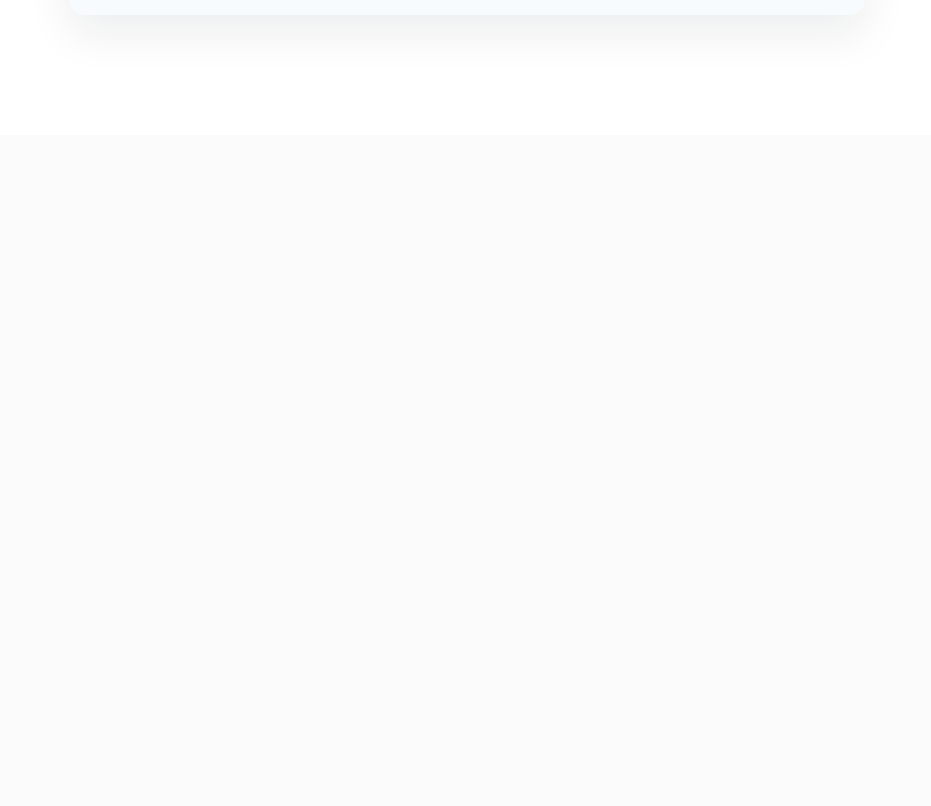
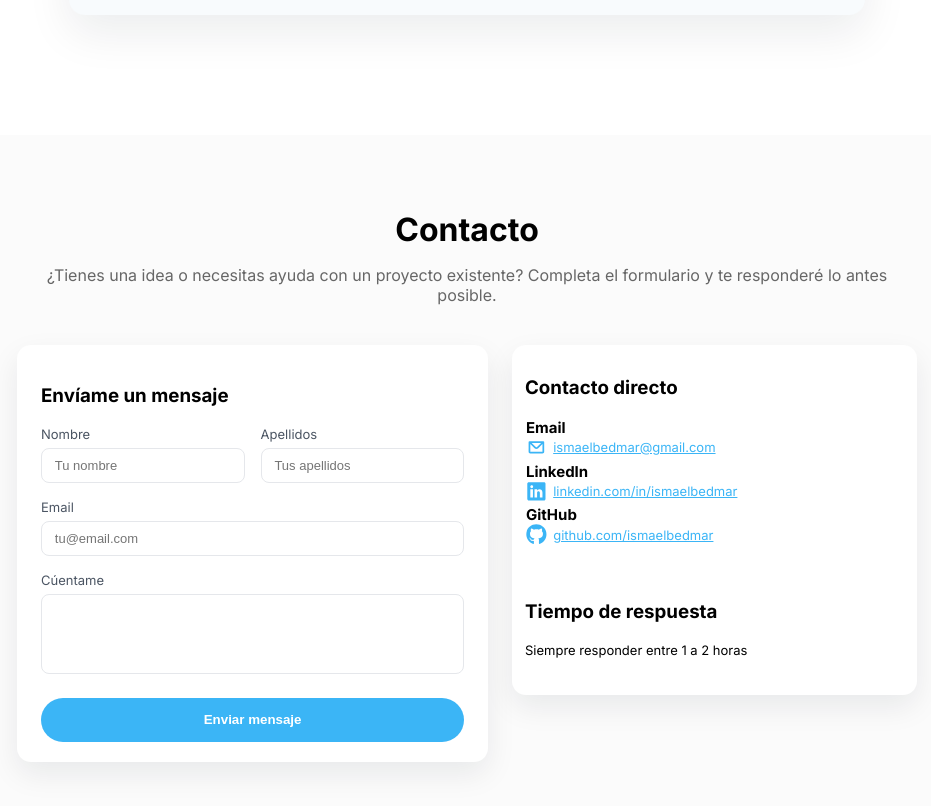
Before and after one commit to Ismabc05/ismaelbedmar, a React (Vite) app in the folder portfolio/: page / in a window 1280 px wide. Shown: the part 3280-4086 px from the top of the page, without its empty margins (173-1104 px from the left). Before the commit the page ends 3415 px from the top, so only its background shows below. Built offline with nearby package versions, Linux system fonts and the light colour scheme.

Commit message:
seccion-contacto

```diff
--- a/portfolio/src/App.jsx
+++ b/portfolio/src/App.jsx
@@ -6,6 +6,7 @@ import { Inicio } from "./components/Inicio"
 import { Sobremi } from "./components/Sobremi"
 import { Servicios } from './components/Servicios'
 import { Proyectos } from './components/Proyectos'
+import { Contacto } from './components/Contacto'
 
 function App() {
 
@@ -17,6 +18,7 @@ function App() {
       <Sobremi/>
       <Servicios/>
       <Proyectos/>
+      <Contacto/>
     </>
   )
 }
--- /dev/null
+++ b/portfolio/src/components/Contacto.jsx
@@ -0,0 +1,99 @@
+import React from "react";
+import "../estilos/contacto.css";
+import { FaGithub } from "react-icons/fa";
+import { IoLogoLinkedin } from "react-icons/io5";
+import { CgMail } from "react-icons/cg";
+
+function Contacto() {
+  return (
+    <section className="contacto" id="contacto">
+      <h2 className="titulo-contacto">Contacto</h2>
+      <p className="contacto-subtitulo">
+        ¿Tienes una idea o necesitas ayuda con un proyecto existente?
+        Completa el formulario y te responderé lo antes posible.
+      </p>
+
+      <div className="contacto-contenedor">
+        {/* Columna izquierda: formulario */}
+        <form className="contacto-form">
+          <h3>Envíame un mensaje</h3>
+
+          <div className="contacto-grid-dos">
+            <div className="campo">
+              <label>Nombre</label>
+              <input type="text" placeholder="Tu nombre" />
+            </div>
+
+            <div className="campo">
+              <label>Apellidos</label>
+              <input type="text" placeholder="Tus apellidos" />
+            </div>
+          </div>
+
+          <div className="campo">
+            <label>Email</label>
+            <input type="email" placeholder="tu@email.com" />
+          </div>
+
+          <div className="campo">
+            <label>Cúentame</label>
+            <textarea
+              rows="4"
+            ></textarea>
+          </div>
+
+          <button type="submit" className="btn-enviar">
+            Enviar mensaje
+          </button>
+        </form>
+
+        {/* Columna derecha: contacto directo / info extra */}
+        <div className="contacto-info">
+          <div className="bloque-info">
+            <h3>Contacto directo</h3>
+            <ul className="ul-lista">
+              <li>
+                <span className="info-titulo">Email</span>
+                <a href="mailto:tu@email.com" className="contact-link">
+                  <CgMail className="icono-contacto" />
+                  ismaelbedmar@gmail.com
+                </a>
+              </li>
+              <li>
+                <span className="info-titulo">LinkedIn</span>
+                <a
+                  href="https://www.linkedin.com/in/ismaelbedmar/"
+                  target="_blank"
+                  rel="noreferrer"
+                  className="contact-link"
+                >
+                  <IoLogoLinkedin className="icono-contacto" />
+                  linkedin.com/in/ismaelbedmar
+                </a>
+              </li>
+              <li>
+                <span className="info-titulo">GitHub</span>
+                <a
+                  href="https://github.com/Ismabc05"
+                  target="_blank"
+                  rel="noreferrer"
+                  className="contact-link"
+                >
+                  <FaGithub className="icono-contacto" />
+                  github.com/ismaelbedmar
+                </a>
+              </li>
+            </ul>
+          </div>
+
+          <div className="bloque-info">
+            <h3>Tiempo de respuesta</h3>
+            <p>Siempre responder entre 1 a 2 horas</p>
+          </div>
+        </div>
+      </div>
+    </section>
+  );
+}
+
+export { Contacto };
--- a/portfolio/src/components/Inicio.jsx
+++ b/portfolio/src/components/Inicio.jsx
@@ -16,8 +16,14 @@ function Inicio() {
             </div>
 
             <div className="contenedor-botones">
-                <button className="boton1">Trabajemos juntos</button>
-                <button className="boton2">Conoce más sobre mi</button>
+                <button className="boton1" onClick={() => {
+                    const seccionContacto = document.getElementById("contacto")
+                    seccionContacto.scrollIntoView({behavior: "smooth"})
+                }}>Trabajemos juntos</button>
+                <button className="boton2" onClick={() => {
+                    const seccionSobreMi = document.getElementById("sobremi")
+                    seccionSobreMi.scrollIntoView({behavior: "smooth"})
+                }}>Conoce más sobre mi</button>
             </div>
 
             <div className="contenedor-tecno">
--- a/portfolio/src/components/Navbar.jsx
+++ b/portfolio/src/components/Navbar.jsx
@@ -4,7 +4,9 @@ import '../estilos/navbar.css';
 function Navbar() {
     return (
         <nav className="navbar">
-            <div className="logo">Ismael Bedmar</div>
+            <div className="logo" onClick={() => {
+                window.location.reload()
+            }}>Ismael Bedmar</div>
             <ul className="lista-navbar">
                 <li><a href="#inicio">Inicio</a></li>
                 <li><a href="#sobremi">Sobre mi</a></li>
--- a/portfolio/src/components/Proyectos.jsx
+++ b/portfolio/src/components/Proyectos.jsx
@@ -52,13 +52,17 @@ function Proyectos() {
       <div className="more-projects">
         <h3 className="more-projects--title">¿Quieres ver más proyectos?</h3>
         <p className="more-projects--text">
-            Estos son solo algunos ejemplos. Tengo experiencia en una amplia variedad de sectores
-            y tecnologías. Puedo compartir más detalles y casos de estudio específicos según tu
-            área de interés.
+            Estos son solo algunos ejemplos. Tengo muchas mas practicas realizadas
+            durante mi proceso de aprendizaje
         </p>
         <div className="more-projects--actions">
-            <button className="btn btn--primary">Ver más proyectos</button>
-            <button className="btn btn--ghost">Github</button>
+            <button className="btn btn--primary" onClick={() => {
+              const seccionContacto = document.getElementById("contacto")
+              seccionContacto.scrollIntoView({behavior: "smooth"})
+            }}>Ver más proyectos</button>
+            <button className="btn btn--ghost" onClick={() =>{
+              window.open("https://github.com/Ismabc05", "_blank", "noopener,noreferrer");
+            }}>Github</button>
         </div>
         </div>
 
--- a/portfolio/src/components/Servicios.jsx
+++ b/portfolio/src/components/Servicios.jsx
@@ -28,7 +28,10 @@ function Servicios () {
                             <li>JavaScript</li>
                         </ul>
                     </div>
-                    <p className="solicitar-info">Solicitar información →</p>
+                    <p className="solicitar-info" onClick={() => {
+                        const seccionContacto = document.getElementById("contacto")
+                        seccionContacto.scrollIntoView({behavior: "smooth"})
+                    }}>Solicitar información →</p>
                 </div>
 
                 <div className="contenido-rectangulos">
@@ -46,7 +49,10 @@ function Servicios () {
                             <li>Prototipos funcionales</li>
                         </ul>
                     </div>
-                    <p className="solicitar-info">Solicitar información →</p>
+                    <p className="solicitar-info" onClick={() => {
+                        const seccionContacto = document.getElementById("contacto")
+                        seccionContacto.scrollIntoView({behavior: "smooth"})
+                    }}>Solicitar información →</p>
                 </div>
 
                 <div className="contenido-rectangulos">
@@ -64,7 +70,10 @@ function Servicios () {
                             <li>Optimización</li>
                         </ul>
                     </div>
-                    <p className="solicitar-info">Solicitar información →</p>
+                    <p className="solicitar-info" onClick={() => {
+                        const seccionContacto = document.getElementById("contacto")
+                        seccionContacto.scrollIntoView({behavior: "smooth"})
+                    }}>Solicitar información →</p>
                 </div>
 
             </div>
--- /dev/null
+++ b/portfolio/src/estilos/contacto.css
@@ -0,0 +1,135 @@
+.contacto {
+  max-width: 900px;        /* Reducido de 1100px */
+  margin: 0 auto;
+  padding: 3rem 1.5rem;    /* Menos padding vertical */
+}
+
+.titulo-contacto {
+  text-align: center;
+  font-size: 2rem;
+  margin-bottom: 0.5rem;
+}
+
+.contacto-subtitulo {
+  text-align: center;
+  color: #666;
+  margin-bottom: 2.5rem;
+}
+
+.contacto-contenedor {
+  display: grid;
+  grid-template-columns: 1.6fr 1.4fr;  /* Formulario ocupa menos espacio */
+  gap: 1.5rem;
+}
+
+.contacto-form {
+  max-width: 425px;        /* Formulario más estrecho */
+  background: #ffffff;
+  border-radius: 14px;
+  padding: 1.3rem 1.5rem;  /* Menos padding => más compacto */
+  box-shadow: 0 12px 30px rgba(15, 23, 42, 0.08);
+}
+
+.contacto-grid-dos {
+  display: grid;
+  grid-template-columns: repeat(2, 1fr);
+  gap: 1rem;
+}
+
+.campo {
+  display: flex;
+  flex-direction: column;
+  gap: 0.4rem;
+  margin-bottom: 1rem;
+}
+
+.campo label {
+  font-size: 13px;
+  color: #4b5563;
+}
+
+.campo input,
+.campo textarea {
+  border-radius: 8px;
+  border: 1px solid #e5e7eb;
+  padding: 0.55rem 0.8rem;  /* Padding más pequeño */
+  font-size: 13px;
+  outline: none;
+  resize: none;
+}
+
+.campo input:focus,
+.campo textarea:focus {
+  border-color: #3bb5f6;;
+  box-shadow: 0 0 0 1px #2563eb22;
+}
+
+.btn-enviar {
+  width: 100%;
+  margin-top: 0.5rem;
+  padding: 0.9rem 1.2rem;
+  border-radius: 700px;
+  border: none;
+  background: #3bb5f6;;
+  color: #fff;
+  font-weight: 600;
+  cursor: pointer;
+  transition: background-color 0.3s, transform 0.2s;
+}
+
+.btn-enviar:hover {
+  background-color:  #2f97cf;
+}
+
+.contacto-info {
+  display: flex;
+  flex-direction: column;
+  gap: 1rem;
+}
+
+.contacto-info{
+  background: #ffffff;
+  border-radius: 14px;
+  padding: 0.8rem;
+  box-shadow: 0 12px 30px rgba(15, 23, 42, 0.08);
+  height: 325px;
+}
+
+.info-titulo {
+  display: block;
+  font-size: 15px;
+  font-weight: bold;
+}
+
+.bloque-info a {
+  color: #3bb5f6;
+  font-size: 13px;
+}
+
+.bloque-info p {
+  font-size: 13px;
+}
+
+.ul-lista{
+  list-style: none;
+  margin-left: -39px;
+}
+
+.ul-lista li{
+  gap: 30px;
+}
+
+.contact-link {
+  display: inline-flex;
+  align-items: center;
+  gap: 0.4rem;
+  transition: background-color 0.3s, transform 0.2s;
+}
+
+.contact-link:hover{
+  color:  #2f97cf;
+}
+
+.icono-contacto {
+  font-size: 1.3rem;
+}
--- a/portfolio/src/estilos/proyectos.css
+++ b/portfolio/src/estilos/proyectos.css
@@ -37,7 +37,7 @@
   box-shadow: 0 10px 25px rgba(0, 0, 0, 0.08);
   transition: all 0.3s ease;
 
-  min-height: 360px; /* Antes: 430px */
+  min-height: 300px; /* Antes: 430px */
   display: flex;
   flex-direction: column;
 }
```
